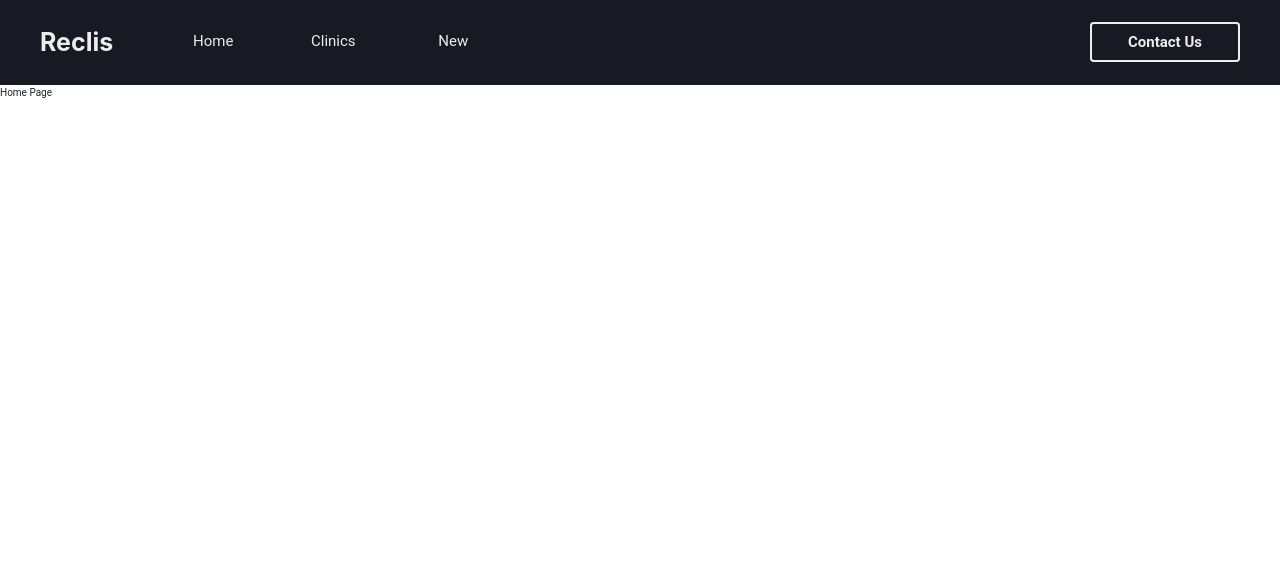
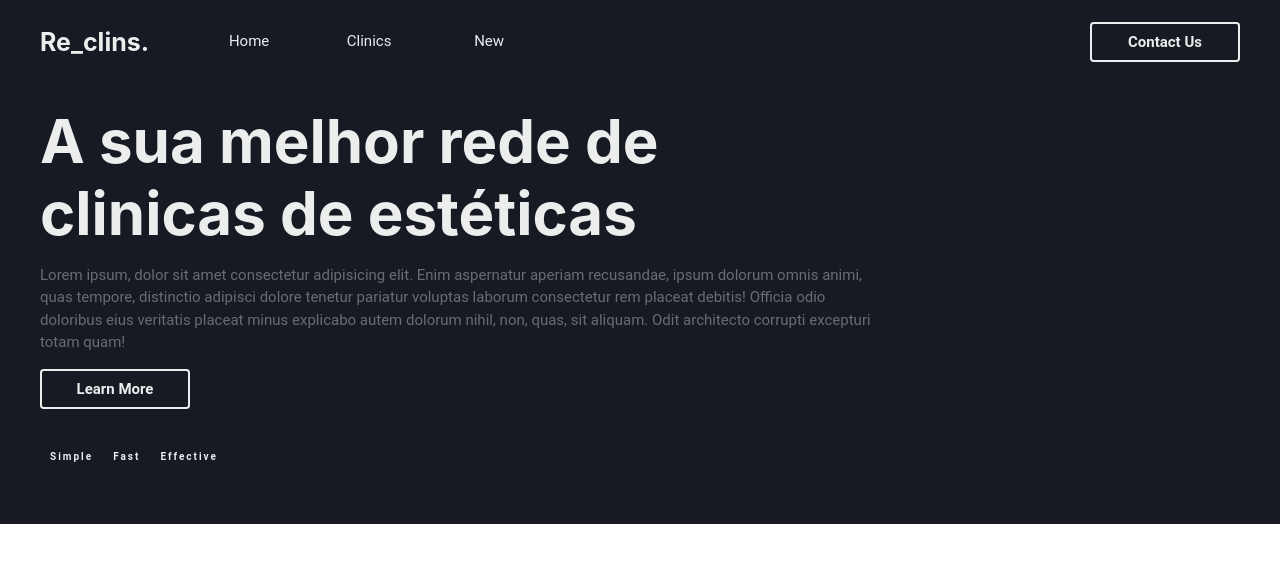
Before and after one commit to drcash-brazil/front-end-challenge, a React (Vite) app: page / in a window 1280 px wide. Shown: the top 562 px of the page. Built offline with nearby package versions, Linux system fonts and the light colour scheme.

Commit message:
style: Home page top banner

```diff
--- /dev/null
+++ b/src/presentation/components/button/button.tsx
@@ -0,0 +1,23 @@
+import React from 'react'
+import { Button, ButtonProps } from '@chakra-ui/react'
+
+type Props = {
+  children: React.ReactNode
+} & ButtonProps
+
+export const SpaceButton = ({ children, ...rest }: Props) => {
+  return (
+    <Button
+      h="4rem"
+      w="15rem"
+      bg="transparent"
+      fontSize="1.5rem"
+      border="2px solid"
+      borderColor="whiteAlpha.900"
+      _hover={{ bg: 'gray.800' }}
+      {...rest}
+    >
+     {children}
+    </Button>
+  )
+}
--- a/src/presentation/components/header/header.tsx
+++ b/src/presentation/components/header/header.tsx
@@ -1,6 +1,8 @@
-import { Box, Button, Flex, Heading, Text } from '@chakra-ui/react'
+import { Box, Flex, Heading, Text } from '@chakra-ui/react'
 import { Link } from 'react-router-dom'
 import { v4 as uuid } from 'uuid'
+
+import { SpaceButton } from '@/presentation/components'
 
 const links = [
   {
@@ -21,7 +23,7 @@ export const Header = () => {
   return (
     <Flex alignItems="center" justifyContent="center" bg="gray.900">
       <Flex p="2rem 4rem" m="0 auto" maxWidth="142rem" width="100%" alignItems="center" color="whiteAlpha.900">
-        <Heading mr="4rem" fontSize="2.5rem">Reclis</Heading>
+        <Heading mr="4rem" fontSize="2.5rem">Re_clins.</Heading>
         <Flex mr="auto" justifyContent="center" alignItems="center">
           {links.map(item => (
             <Link key={uuid()} to={item.link}>
@@ -43,17 +45,7 @@ export const Header = () => {
         </Flex>
         <Box>
           <Link to="/contact">
-            <Button
-              h="4rem"
-              w="15rem"
-              bg="transparent"
-              fontSize="1.5rem"
-              border="2px solid"
-              borderColor="whiteAlpha.900"
-              _hover={{ bg: 'gray.800' }}
-            >
-              Contact Us
-            </Button>
+            <SpaceButton>Contact Us</SpaceButton>
           </Link>
         </Box>
       </Flex>
--- a/src/presentation/components/index.ts
+++ b/src/presentation/components/index.ts
@@ -1,2 +1,3 @@
 export * from './header/header'
 export * from './wrapper/wrapper'
+export * from './button/button'
--- a/src/presentation/pages/home/home.tsx
+++ b/src/presentation/pages/home/home.tsx
@@ -1,3 +1,29 @@
+import { Box, Flex, Heading, Text } from '@chakra-ui/react'
+
+import { SpaceButton } from '@/presentation/components'
+
 export const HomePage = () => {
-  return <h1>Home Page</h1>
+  return (
+    <Box bg="gray.900" alignItems="center" color="whiteAlpha.900">
+      <Flex maxWidth="142rem" m="0 auto" p="2rem 4rem">
+        <Box>
+          <Box maxWidth="70%">
+            <Heading fontSize="6rem">A sua melhor rede de clinicas de estéticas</Heading>
+            <Text fontSize="1.5rem" color="whiteAlpha.500" my="1.5rem">
+              Lorem ipsum, dolor sit amet consectetur adipisicing elit. Enim aspernatur aperiam recusandae,
+              ipsum dolorum omnis animi, quas tempore, distinctio adipisci dolore tenetur pariatur voluptas
+              laborum consectetur rem placeat debitis! Officia odio doloribus eius veritatis placeat minus
+              explicabo autem dolorum nihil, non, quas, sit aliquam. Odit architecto corrupti excepturi totam quam!
+            </Text>
+            <SpaceButton>Learn More</SpaceButton>
+            <Flex p="4rem 0">
+              {['Simple', 'Fast', 'Effective'].map(item => (
+                <Text key={item} m="0 1rem" fontSize="1rem" fontWeight="bold" letterSpacing=".2rem">{item}</Text>
+              ))}
+            </Flex>
+          </Box>
+        </Box>
+      </Flex>
+    </Box>
+  )
 }
```
